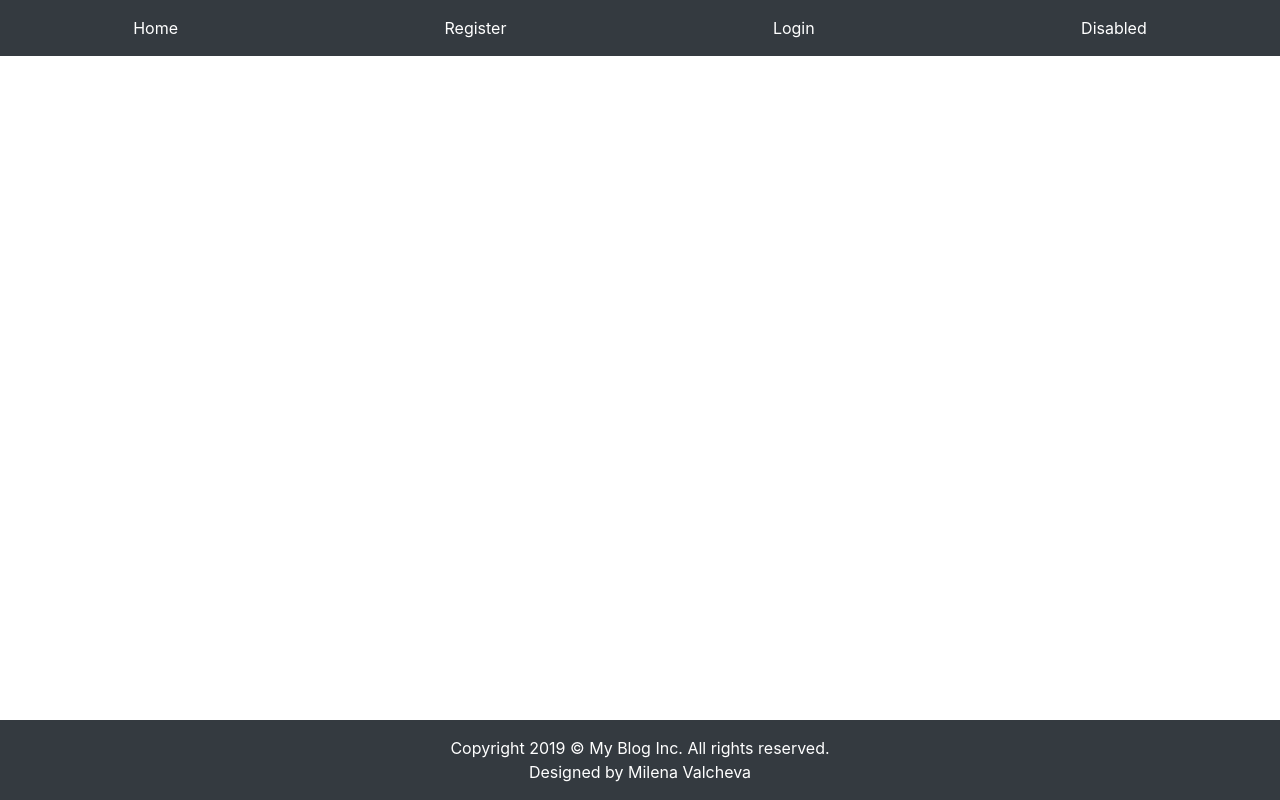
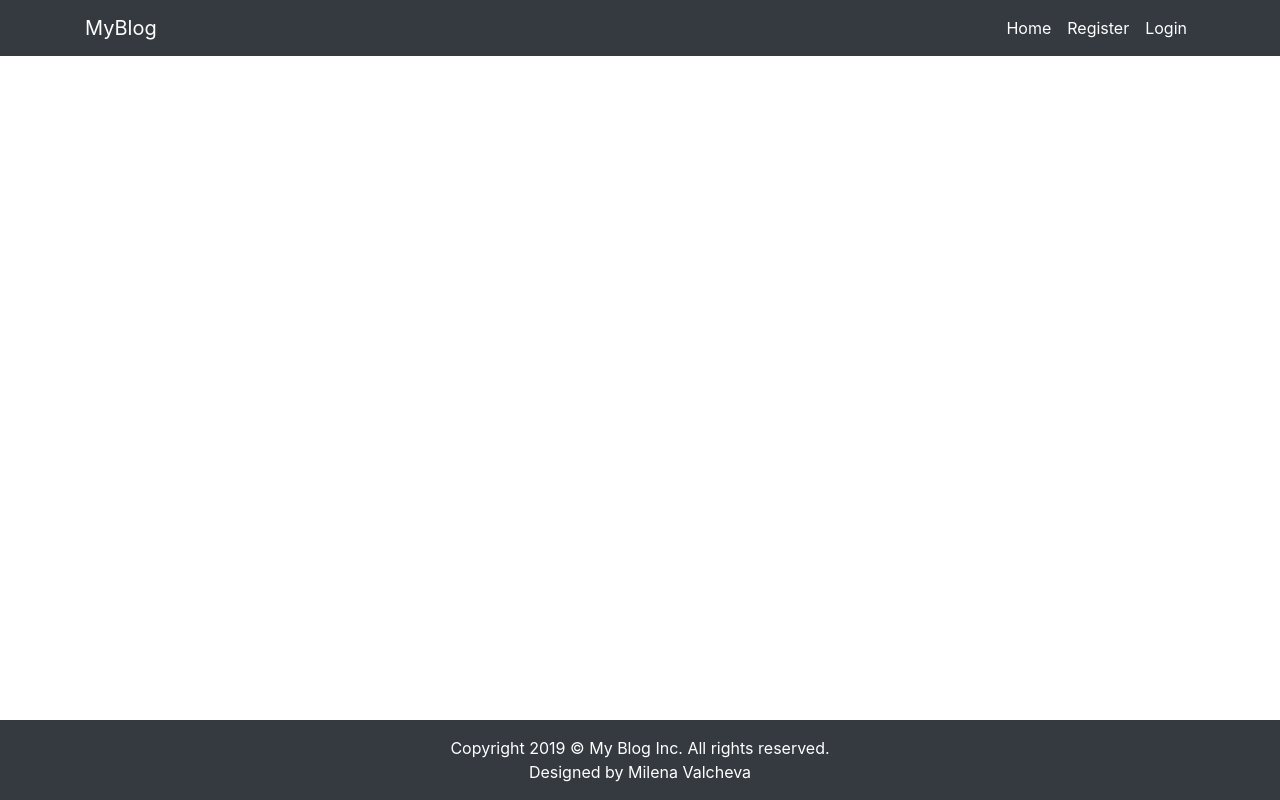
Before and after one commit to milenav/MyBlogReact, a React (Create React App) app in the folder my-blog/: page / in a window 1280 px wide. Built offline with nearby package versions, Linux system fonts and the light colour scheme.

Commit message:
change file

```diff
--- a/my-blog/src/App.js
+++ b/my-blog/src/App.js
@@ -12,8 +12,14 @@ import Footer from './components/footer';
 
 class App extends Component {
 
+  constructor(props){
+    super(props);
+    this.state = {
+      username: null
+    }
+  }
+
   handleChange(e) {
-    console.log(e.target.name, '=>', e.target.value);
     this.setState ({
       [e.target.name]: e.target.value
     })
@@ -26,21 +32,28 @@ class App extends Component {
       method: 'post',
       body: JSON.stringify(data),
       headers: {'Content-Type': 'application/json'}
-    })
+    }).then(rawData => rawData.json())
+      .then(responseBody => {
+        if(responseBody.username) {
+          this.setState({
+            username: responseBody.username
+          })
+        }
+      })
   }
 
   render() {
     return (
       <div>
-          <Header/>
+          <Header username={this.state.username}/>
           <Switch>
             <Route path="/" exact component={Home}/>
             <Route render={
-              () => <Register handleSubmit={this.handleSubmit}
+              () => <Register handleSubmit={this.handleSubmit.bind(this)}
               handleChange={this.handleChange}/>
               } path="/register" />
             <Route render={
-              () => <Login handleSubmit={this.handleSubmit}
+              () => <Login handleSubmit={this.handleSubmit.bind(this)}
               handleChange={this.handleChange}/>
               }path="/login"/>
           </Switch>
--- a/my-blog/src/components/header.js
+++ b/my-blog/src/components/header.js
@@ -5,22 +5,41 @@ import { NavLink } from 'react-router-dom';
 class Header extends Component {
     render() {
         return (
-            <header className="bg-dark fixed-top py-2">
-                <ul className="nav justify-content-around">
-                    <li className="nav-item">
-                        <NavLink className="nav-link active text-white" to="/">Home</NavLink>
-                    </li>
-                    <li className="nav-item">
-                        <NavLink to="/register" className="nav-link text-white">Register</NavLink>
-                    </li>
-                    <li className="nav-item">
-                        <NavLink className="nav-link text-white" to="/login">Login</NavLink>
-                    </li>
-                    <li className="nav-item">
-                        <NavLink className="nav-link disabled text-white" to="#">Disabled</NavLink>
-                    </li>
-                </ul>
-            </header>
+            <nav className="navbar navbar-expand-lg navbar-dark bg-dark fixed-top">
+                <div className="container">
+                    <NavLink className="navbar-brand" to="/">MyBlog</NavLink>
+                        <button className="navbar-toggler" type="button" data-toggle="collapse" data-target="#navbarResponsive" aria-controls="navbarResponsive" aria-expanded="false" aria-label="Toggle navigation">
+                            <span className="navbar-toggler-icon"></span>
+                        </button>
+                    <div className="collapse navbar-collapse" id="navbarResponsive">
+                        <ul className="navbar-nav ml-auto">
+                            <li className="nav-item active">
+                                <NavLink className="nav-link active text-white" to="/">Home</NavLink>
+                            </li>
+                            {
+                                this.props.username ?
+                            (<li className="nav-item">
+                                <NavLink to="/" className="nav-link text-white">Welcome {this.props.username}!</NavLink>
+                            </li>)
+                            :
+                            (<li className="nav-item">
+                                <NavLink to="/register" className="nav-link text-white">Register</NavLink>
+                            </li>)
+                            }
+                            {
+                                this.props.username ?
+                            (<li className="nav-item">
+                                <NavLink className="nav-link text-white" to="/login">Logout</NavLink>
+                            </li>)
+                            :
+                            (<li className="nav-item">
+                                <NavLink className="nav-link text-white" to="/login">Login</NavLink>
+                            </li>)
+                            }
+                        </ul>
+                    </div>
+                </div>
+            </nav>
         )
     }
 }
```
